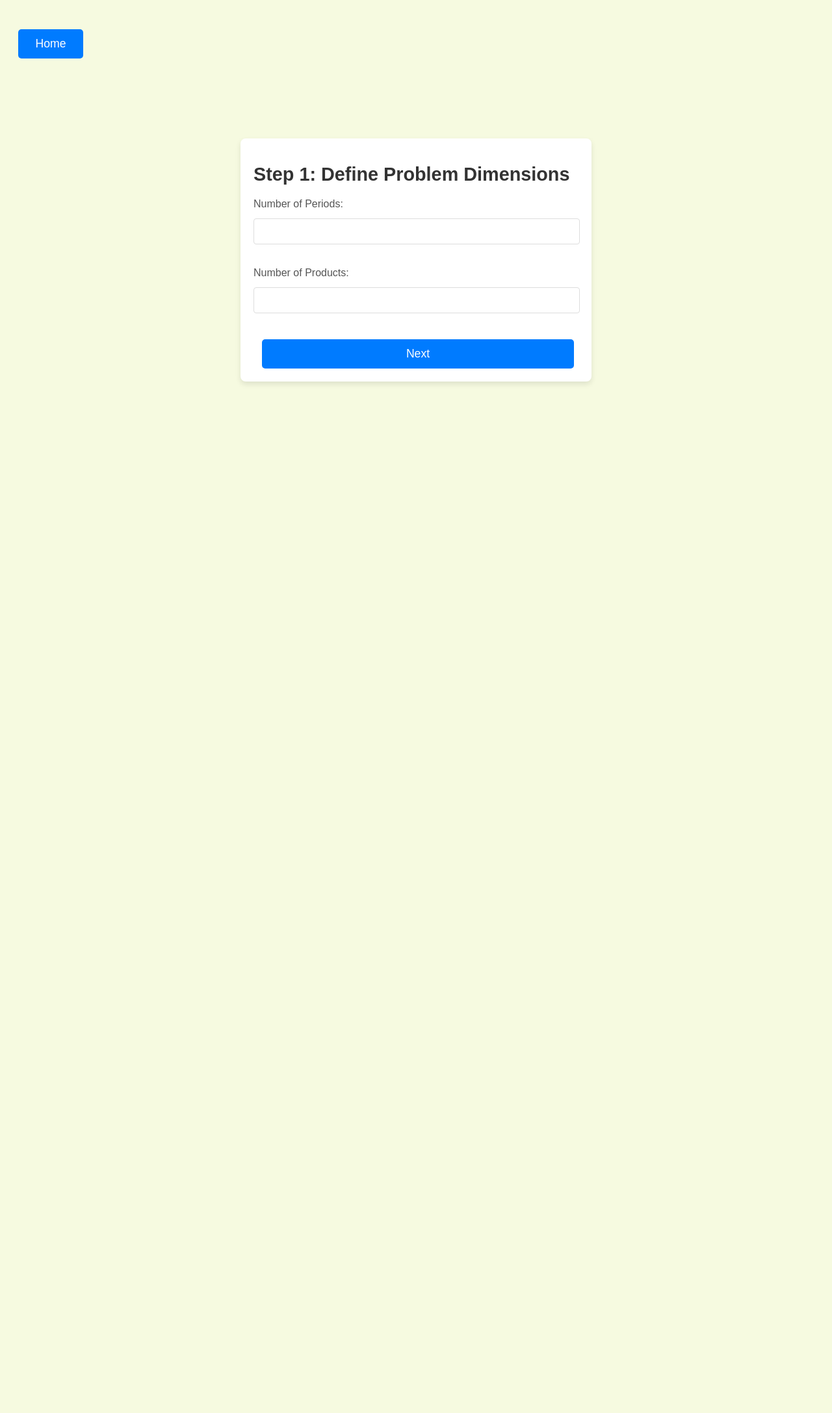
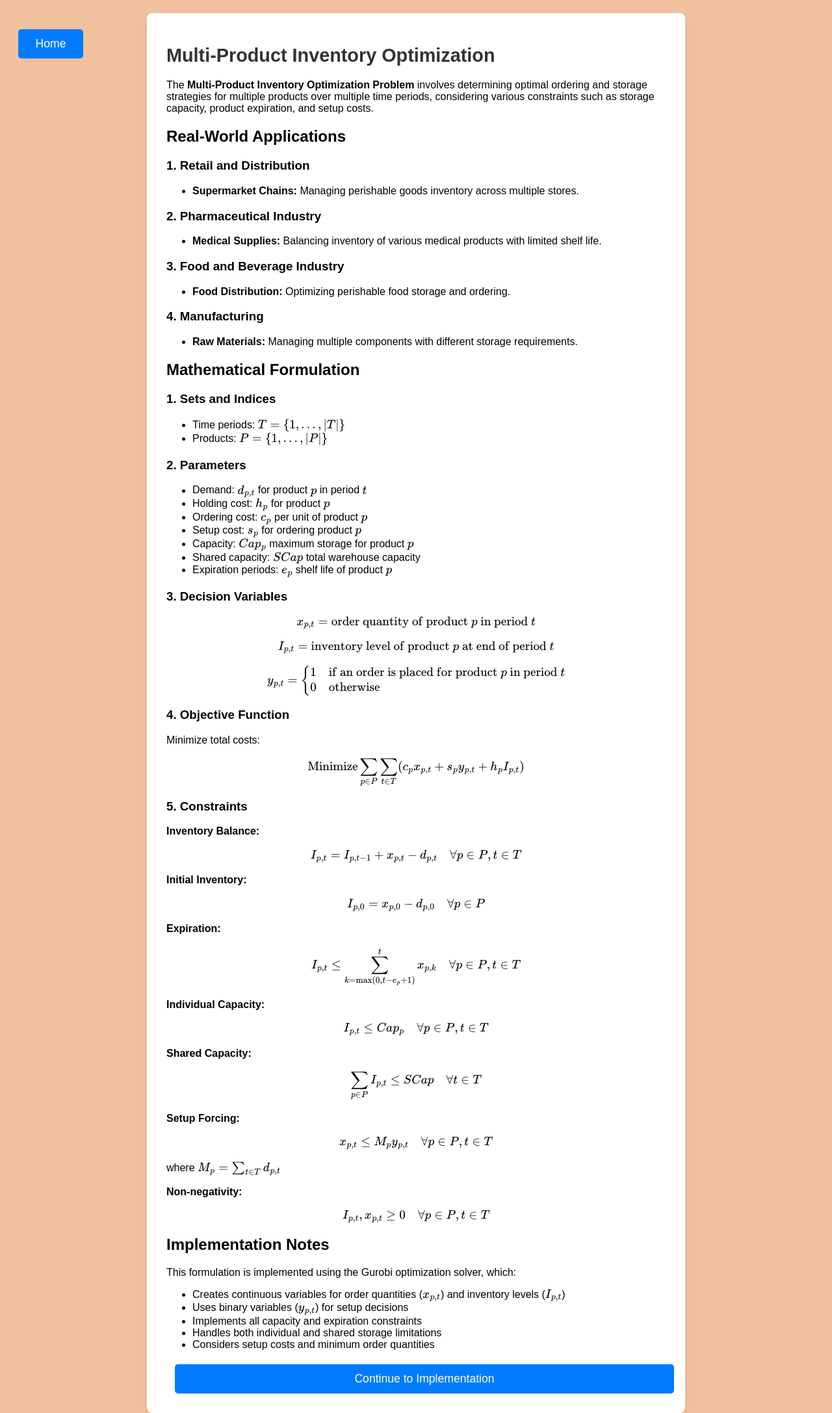
Before and after one commit to douaabousnina/operations-research-problems, a Flask app: page /PL3 in a window 1280 px wide. Shown: the whole page at 65% size. Before the commit the page ends 591 px from the top, so only its background shows below. Run offline with Flask 3, Linux system fonts and the light colour scheme.

Commit message:
formu mathé PL1 PL3

```diff
--- a/app.py
+++ b/app.py
@@ -15,11 +15,15 @@
     return render_template('index.html')
 
 @app.route('/PL2')
-def PL1():
+def PL2():
     return render_template('PL2/intro.html')
 
+@app.route('/PL1')
+def PL1():
+    return render_template('PL1/intro.html')
 
-@app.route('/PL1', methods=['GET', 'POST'])
+
+@app.route('/PL1_start', methods=['GET', 'POST'])
 def PL1_start():
     if request.method == 'POST':
         session['num_ingredients'] = int(request.form['num_ingredients'])
@@ -121,7 +125,7 @@
 
 
 @app.route("/PL2_start", methods=["GET", "POST"])
-def PL2():
+def PL2_start():
     if request.method == "POST":
         try:
             num_vertices = int(request.form["num_vertices"])
@@ -150,10 +154,13 @@
     return render_template("PL2/index.html")
 
 
+@app.route('/PL3')
+def PL3():
+    return render_template('PL3/intro.html')
 
 
-@app.route('/PL3', methods=['GET', 'POST'])
-def PL3():
+@app.route('/PL3_start', methods=['GET', 'POST'])
+def PL3_start():
     if request.method == 'POST':
         # Retrieve number of periods and products
         periods = int(request.form['periods'])
--- a/static/styles.css
+++ b/static/styles.css
@@ -6,7 +6,7 @@
   justify-content: center;
   align-items: flex-start; /* Align to the top if there's extra space */
   position: relative;
-  background-color: #f6fae0; /* Background color */
+  background-color: #f1c09d; /* Background color */
   overflow-y: auto; /* Allow scrolling if content overflows vertically */
 }
 
@@ -27,6 +27,7 @@
   justify-content: center;
   align-items: center;
   min-height: 100vh;
+  border-radius: 8px;
 }
 
 h1 {
--- /dev/null
+++ b/templates/PL3/intro.html
@@ -0,0 +1,166 @@
+<!DOCTYPE html>
+<html lang="en">
+<head>
+    <meta charset="UTF-8">
+    <meta name="viewport" content="width=device-width, initial-scale=1.0">
+    <link rel="stylesheet" href="{{ url_for('static', filename='styles.css') }}">
+    <title>Multi-Product Inventory Optimization</title>
+    <style>
+        body {
+            justify-content: center;
+            text-align: center;
+            font-family: Arial, sans-serif;
+        }
+
+        .flex-container {
+            background-color: #fff;
+            box-shadow: 0 4px 8px rgba(0, 0, 0, 0.1);
+            text-align: left;
+            display: flex;
+            flex-direction: column;
+            align-items: center;
+            margin: 20px;
+            width: 60%;
+            padding: 30px;
+        }
+    </style>
+    <script src="https://polyfill.io/v3/polyfill.min.js?features=es6"></script>
+    <script id="MathJax-script" async src="https://cdn.jsdelivr.net/npm/mathjax@3/es5/tex-mml-chtml.js"></script>
+</head>
+
+<body>
+    <button id="gg" onclick="window.location.href = '/'">Home</button>
+
+    <div class="flex-container" style="z-index: 5;">
+        <div class="a">
+            <h1>Multi-Product Inventory Optimization</h1>
+            <p>
+                The <strong>Multi-Product Inventory Optimization Problem</strong> involves determining optimal ordering and storage strategies for multiple products over multiple time periods, considering various constraints such as storage capacity, product expiration, and setup costs.
+            </p>
+
+            <h2>Real-World Applications</h2>
+
+            <h3>1. Retail and Distribution</h3>
+            <ul>
+                <li><strong>Supermarket Chains:</strong> Managing perishable goods inventory across multiple stores.</li>
+                            </ul>
+
+            <h3>2. Pharmaceutical Industry</h3>
+            <ul>
+                <li><strong>Medical Supplies:</strong> Balancing inventory of various medical products with limited shelf life.</li>
+            </ul>
+
+            <h3>3. Food and Beverage Industry</h3>
+            <ul>
+                <li><strong>Food Distribution:</strong> Optimizing perishable food storage and ordering.</li>
+            </ul>
+
+            <h3>4. Manufacturing</h3>
+            <ul>
+                <li><strong>Raw Materials:</strong> Managing multiple components with different storage requirements.</li>
+            </ul>
+
+            <h2>Mathematical Formulation</h2>
+
+            <h3>1. Sets and Indices</h3>
+            <ul>
+                <li>Time periods: \( T = \{1, \ldots, |T|\} \)</li>
+                <li>Products: \( P = \{1, \ldots, |P|\} \)</li>
+            </ul>
+
+            <h3>2. Parameters</h3>
+            <ul>
+                <li>Demand: \( d_{p,t} \) for product \(p\) in period \(t\)</li>
+                <li>Holding cost: \( h_p \) for product \(p\)</li>
+                <li>Ordering cost: \( c_p \) per unit of product \(p\)</li>
+                <li>Setup cost: \( s_p \) for ordering product \(p\)</li>
+                <li>Capacity: \( Cap_p \) maximum storage for product \(p\)</li>
+                <li>Shared capacity: \( SCap \) total warehouse capacity</li>
+                <li>Expiration periods: \( e_p \) shelf life of product \(p\)</li>
+            </ul>
+
+            <h3>3. Decision Variables</h3>
+            \[
+            x_{p,t} = \text{order quantity of product } p \text{ in period } t
+            \]
+            \[
+            I_{p,t} = \text{inventory level of product } p \text{ at end of period } t
+            \]
+            \[
+            y_{p,t} = \begin{cases}
+            1 & \text{if an order is placed for product } p \text{ in period } t \\
+            0 & \text{otherwise}
+            \end{cases}
+            \]
+
+            <h3>4. Objective Function</h3>
+            <p>Minimize total costs:</p>
+            \[ \text{Minimize} \sum_{p \in P} \sum_{t \in T} (c_p x_{p,t} + s_p y_{p,t} + h_p I_{p,t}) \]
+
+            <h3>5. Constraints</h3>
+            <p><strong>Inventory Balance:</strong></p>
+            \[ I_{p,t} = I_{p,t-1} + x_{p,t} - d_{p,t} \quad \forall p \in P, t \in T \]
+
+            <p><strong>Initial Inventory:</strong></p>
+            \[ I_{p,0} = x_{p,0} - d_{p,0} \quad \forall p \in P \]
+
+            <p><strong>Expiration:</strong></p>
+            \[ I_{p,t} \leq \sum_{k=\max(0,t-e_p+1)}^t x_{p,k} \quad \forall p \in P, t \in T \]
+
+            <p><strong>Individual Capacity:</strong></p>
+            \[ I_{p,t} \leq Cap_p \quad \forall p \in P, t \in T \]
+
+            <p><strong>Shared Capacity:</strong></p>
+            \[ \sum_{p \in P} I_{p,t} \leq SCap \quad \forall t \in T \]
+
+            <p><strong>Setup Forcing:</strong></p>
+            \[ x_{p,t} \leq M_p y_{p,t} \quad \forall p \in P, t \in T \]
+            where \( M_p = \sum_{t \in T} d_{p,t} \)
+
+            <p><strong>Non-negativity:</strong></p>
+            \[ I_{p,t}, x_{p,t} \geq 0 \quad \forall p \in P, t \in T \]
+
+            <h2>Implementation Notes</h2>
+            <p>
+                This formulation is implemented using the Gurobi optimization solver, which:
+            </p>
+            <ul>
+                <li>Creates continuous variables for order quantities (\(x_{p,t}\)) and inventory levels (\(I_{p,t}\))</li>
+                <li>Uses binary variables (\(y_{p,t}\)) for setup decisions</li>
+                <li>Implements all capacity and expiration constraints</li>
+                <li>Handles both individual and shared storage limitations</li>
+                <li>Considers setup costs and minimum order quantities</li>
+            </ul>
+
+            <button onclick="window.location.href = '/PL3_start'">Continue to Implementation</button>
+        </div>
+    </div>
+</body>
+<script>
+    function navigateTo(url) {
+        window.location.href = url;
+    }
+
+    document.addEventListener('mousemove', (e) => {
+        const trail = document.createElement('div');
+        trail.className = 'trail';
+
+        // Position the trail at the mouse location
+        trail.style.left = `${e.pageX}px`;
+        trail.style.top = `${e.pageY}px`;
+
+        // Generate a dynamic color based on cursor position
+        const red = Math.floor((e.clientX / window.innerWidth) * 255);
+        const blue = 255 - red;
+        trail.style.backgroundColor = `rgba(${red}, 0, ${blue}, 0.6)`;
+
+        // Append the trail to the body
+        document.body.appendChild(trail);
+
+        // Remove the trail after the animation ends
+        trail.addEventListener('animationend', () => {
+            trail.remove();
+        });
+    });
+</script>
+</html>
```
Also changed, not shown: templates/PL1/intro.html (added, +141 -0 lines), templates/PL2/intro.html (+28 -1 lines), templates/index.html (+8 -4 lines), static/test.png.
